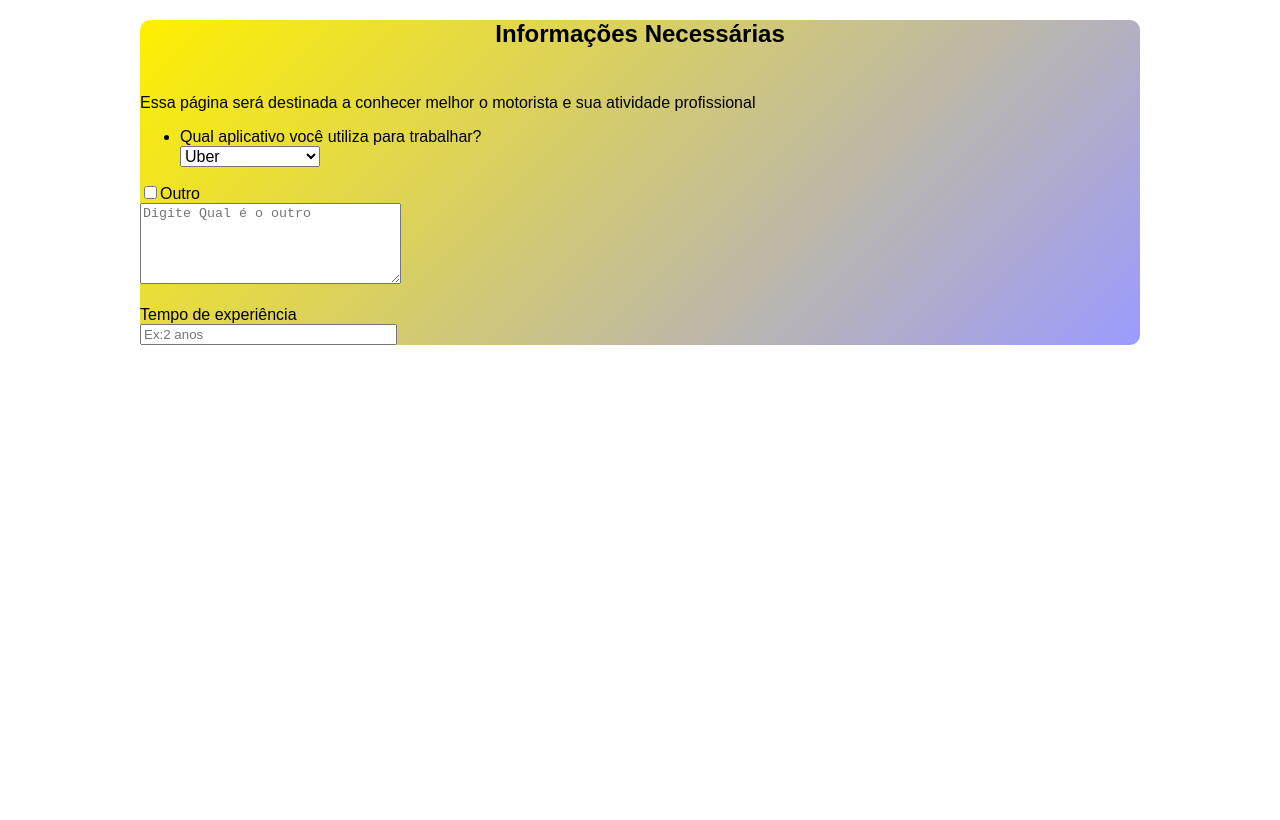
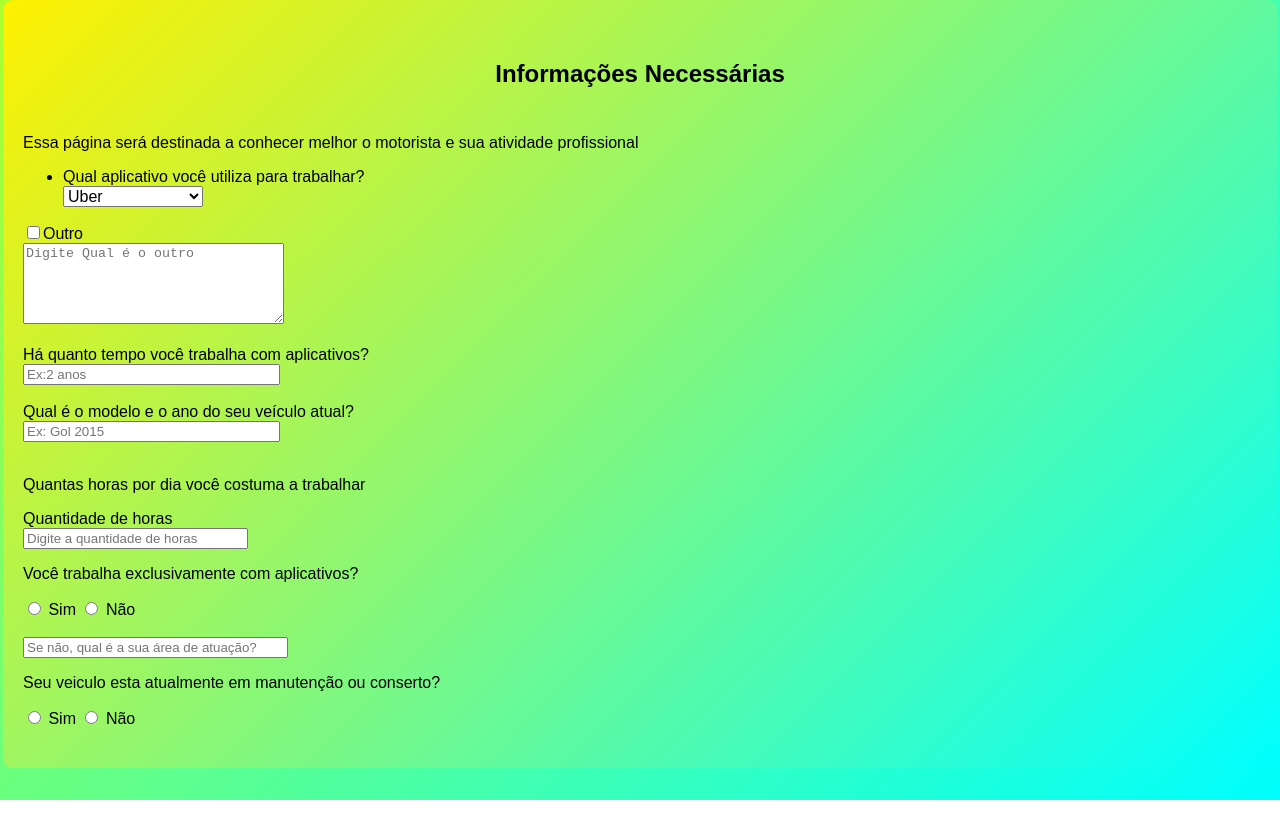
Before and after one commit to davimamede0-netizen/informa-es-necess-rias, a plain HTML site: page index.html in a window 1280 px wide. Drawn offline with Linux system fonts and the light colour scheme.

Commit message:
finalizando

```diff
--- a/index.html
+++ b/index.html
@@ -10,7 +10,7 @@
     font-family: Arial, Helvetica, sans-serif;
     margin: 0;
     min-height: 100vh;
-    background: linear-gradient(135deg, #0400ff);
+    background: linear-gradient(135deg, #ADFF2F, #00ffFF);
 }
     h2 {
   display: grid;
@@ -20,10 +20,12 @@
 }
 
 div{
-    margin-left: 140px;
-    margin-right: 140px;
-    background: linear-gradient(135deg, #fff000, #9B9BFF);
+    margin-left: 3px;
+    margin-right: 3px;
+    background: linear-gradient(135deg, #fff000, #00FFFF);
     border-radius: 10px;
+    min-height: 150px;
+    padding: 40px 20px;
 }
 
 select {
@@ -53,9 +55,25 @@ select {
  <input type="checkbox" name="motorista" value="outro">Outro<br>
 <textarea name="resposta" placeholder="Digite Qual é o outro" cols="30"  rows="5"></textarea><br><br>
 
-<label>Tempo de experiência</label><br>
-<input type="text" name="experiencia" placeholder="Ex:2 anos" size="29">
+<label>Há quanto tempo você trabalha com aplicativos?</label><br>
+<input type="text" name="experiencia" placeholder="Ex:2 anos" size="29"><br><br>
 
+<label>Qual é o modelo e o ano do seu veículo atual?</label><br>
+<input type="text" name="veiculo" placeholder="Ex: Gol 2015" size="29"><br><br>
+
+<p>Quantas horas por dia você costuma a trabalhar</p>
+<form Method="post" autocomplete="off">
+<label>Quantidade de horas</label><br>
+<input type="text" name="horas" placeholder="Digite a quantidade de horas" size="25" required>
+<p>Você trabalha exclusivamente com aplicativos?</p>
+<input type="radio" name="app" value="sim" required> Sim
+<input type="radio" name="app" value="nao" required> Não<br><br>
+
+<input type="text" name="nao" placeholder="Se não, qual é a sua área de atuação?" size="30" required>
+
+<p>Seu veiculo esta atualmente em manutenção ou conserto?</p>
+<input type="radio" name="app" value="sim" required> Sim
+<input type="radio" name="app" value="nao" required> Não
 
 
 </form>
```
